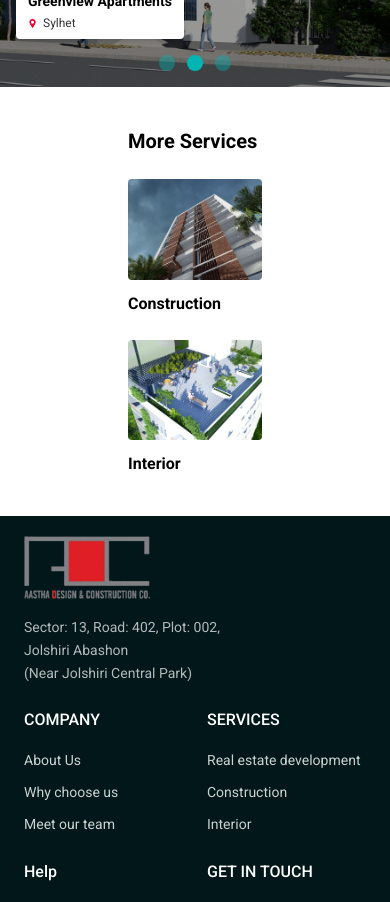
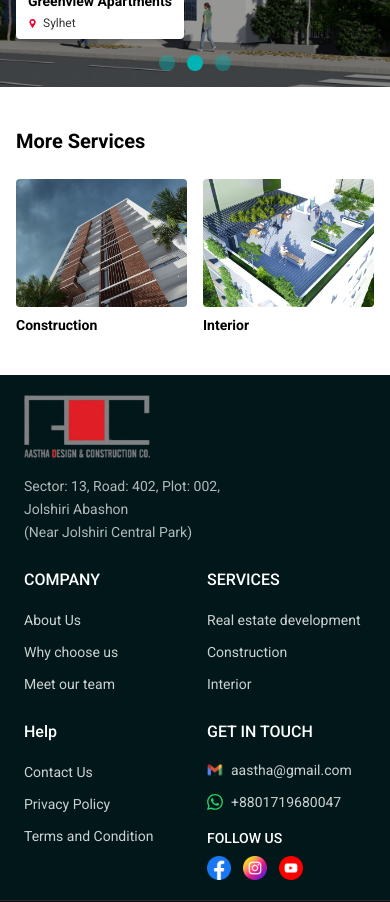
Before and after one commit to ashikfifa/Astha-frontend, a Next.js app: page /development in a window 390 px wide. Shown: the part 1100-2002 px from the top of the page. Built offline with nearby package versions, Linux system fonts and the light colour scheme.

Commit message:
Update MoreServiceCard title styling and Navbar active link handling for improved UX

```diff
--- a/app/components/MoreServiceCard.tsx
+++ b/app/components/MoreServiceCard.tsx
@@ -25,7 +25,7 @@ const MoreServiceCard: React.FC<MoreServiceCardProps> = ({
       </div>
 
       {/* Title */}
-      <h3 className="mt-3 text-base sm:text-lg font-bold text-black group-hover:text-gray-700 transition-colors">
+      <h3 className="mt-2 sm:mt-3 text-sm sm:text-lg font-bold text-black group-hover:text-gray-700 transition-colors">
         {title}
       </h3>
     </a>
--- a/app/components/Navbar.tsx
+++ b/app/components/Navbar.tsx
@@ -19,6 +19,7 @@ const Navbar = () => {
   // Determine active link based on current pathname
   const getActiveLink = () => {
     if (pathname === "/") return "Home";
+    if (pathname === "/contact") return "Contact";
     const activeNav = navLinks.find(
       (link) => link.href !== "/" && pathname.startsWith(link.href)
     );
@@ -26,6 +27,7 @@ const Navbar = () => {
   };
 
   const activeLink = getActiveLink();
+  const isContactPage = pathname === "/contact";
 
   return (
     <header className="fixed top-0 left-0 w-full z-50 px-4 sm:px-6 py-4 sm:py-6">
@@ -53,7 +55,7 @@ const Navbar = () => {
                     key={link.id}
                     href={link.href}
                     className={`text-white hover:text-white/80 transition-all duration-200 px-3 py-1.5 rounded-[5px] ${
-                      activeLink === link.label
+                      activeLink === link.label && !isContactPage
                         ? "bg-[rgba(6,236,255,0.31)]"
                         : ""
                     }`}
@@ -66,7 +68,11 @@ const Navbar = () => {
               {/* Get In Touch Button */}
               <Link
                 href="/contact"
-                className="ml-6 bg-[#e01e26] hover:bg-[#c01820] text-white px-5 py-2 rounded-[20px] transition-colors duration-200 whitespace-nowrap"
+                className={`ml-6 text-white px-5 py-2 rounded-[20px] transition-colors duration-200 whitespace-nowrap ${
+                  isContactPage
+                    ? "bg-[#00b4b4] hover:bg-[#009999]"
+                    : "bg-[#e01e26] hover:bg-[#c01820]"
+                }`}
               >
                 Get In touch
               </Link>
@@ -80,11 +86,11 @@ const Navbar = () => {
             <div className="flex items-center justify-between gap-2 sm:gap-3">
               {/* Active Link */}
               <Link
-                href={navLinks.find((l) => l.label === activeLink)?.href || "/"}
+                href={isContactPage ? "/contact" : (navLinks.find((l) => l.label === activeLink)?.href || "/")}
                 className="text-white flex-shrink min-w-0"
               >
                 <span className="bg-[rgba(6,236,255,0.31)] px-2 sm:px-3 py-1 sm:py-1.5 rounded-[5px] text-xs sm:text-sm inline-block truncate">
-                  {activeLink}
+                  {isContactPage ? "Contact" : activeLink}
                 </span>
               </Link>
 
@@ -92,7 +98,11 @@ const Navbar = () => {
                 {/* Get In Touch Button - Mobile */}
                 <Link
                   href="/contact"
-                  className="bg-[#e01e26] hover:bg-[#c01820] text-white px-2 sm:px-4 py-1 sm:py-1.5 rounded-[20px] transition-colors duration-200 text-xs sm:text-sm whitespace-nowrap"
+                  className={`text-white px-2 sm:px-4 py-1 sm:py-1.5 rounded-[20px] transition-colors duration-200 text-xs sm:text-sm whitespace-nowrap ${
+                    isContactPage
+                      ? "bg-[#00b4b4] hover:bg-[#009999]"
+                      : "bg-[#e01e26] hover:bg-[#c01820]"
+                  }`}
                 >
                   Get In touch
                 </Link>
@@ -100,7 +110,7 @@ const Navbar = () => {
                 {/* Hamburger Menu */}
                 <button
                   onClick={() => setIsMenuOpen(!isMenuOpen)}
-                  className="text-white p-1 flex-shrink-0"
+                  className="text-white p-1 shrink-0"
                   aria-label="Toggle menu"
                 >
                   {isMenuOpen ? (
--- a/app/sections/development-page/MoreServices.tsx
+++ b/app/sections/development-page/MoreServices.tsx
@@ -17,7 +17,7 @@ const MoreServices: React.FC<MoreServicesProps> = ({
 }) => {
   return (
     <section className="w-full bg-white py-10 sm:py-14 md:py-16 lg:py-20">
-      <div className="container mx-auto px-32 sm:px-48 lg:px-80">
+      <div className="container mx-auto px-4 sm:px-48 lg:px-80">
         {/* Header */}
         <div className="flex items-center justify-between mb-6 sm:mb-8">
           <h2 className="text-xl sm:text-2xl md:text-3xl font-bold text-black">
@@ -26,7 +26,7 @@ const MoreServices: React.FC<MoreServicesProps> = ({
         </div>
 
         {/* Services Grid */}
-        <div className="grid grid-cols-1 sm:grid-cols-2 gap-6 sm:gap-8 lg:gap-10">
+        <div className="grid grid-cols-2 gap-4 sm:gap-8 lg:gap-10">
           {services.map((service, index) => (
             <MoreServiceCard
               key={index}
```
